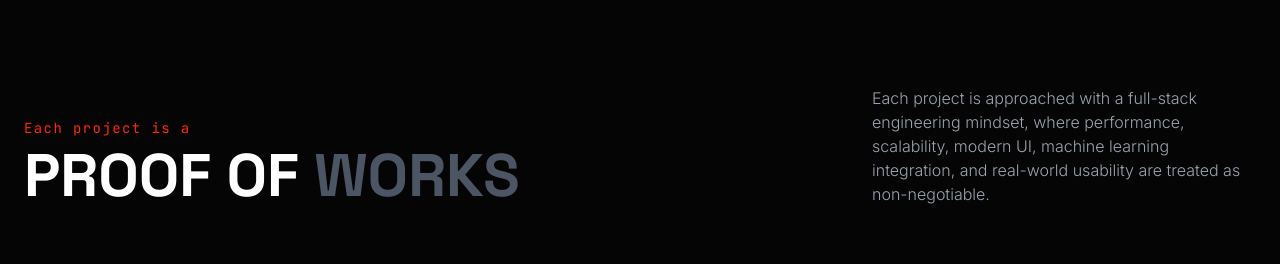
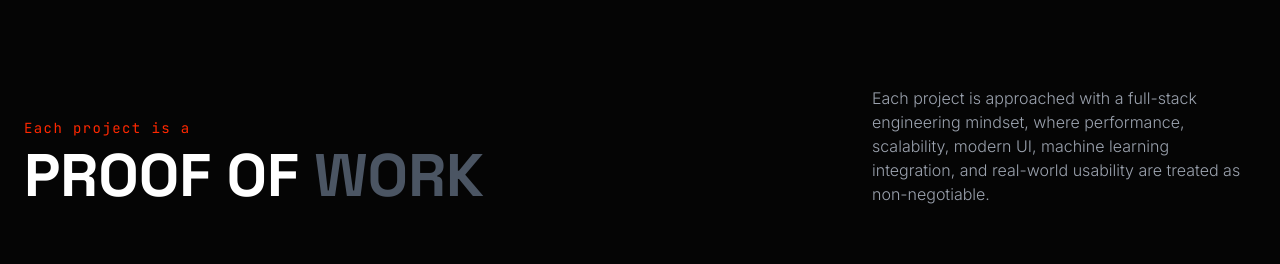
Before and after one commit to BadakalaYashwanth/portfolio, a Next.js app: page / in a window 1280 px wide. Shown: the part 1620-1884 px from the top of the page. Built offline with nearby package versions, Linux system fonts and the light colour scheme.

Commit message:
Feat: Add hover overlay for live project link on card

```diff
--- a/src/components/sections/Projects.tsx
+++ b/src/components/sections/Projects.tsx
@@ -53,7 +53,7 @@ export default function Projects() {
                     <div>
                         <span className="text-ferrari-red font-mono text-sm tracking-widest mb-2 block">Each project is a</span>
                         <h2 className="font-heading text-4xl md:text-6xl font-bold text-white uppercase">
-                            Proof of <span className="text-gray-600">Works</span>
+                            Proof of <span className="text-gray-600">Work</span>
                         </h2>
                     </div>
                     <p className="text-gray-400 max-w-sm mt-6 md:mt-0 font-light">
@@ -74,6 +74,7 @@ export default function Projects() {
                             {/* Project Visual */}
                             <div className={`md:col-span-7 relative aspect-[16/9] bg-gradient-to-br ${project.color} rounded-sm overflow-hidden border border-white/10 group-hover:border-ferrari-red/50 transition-colors duration-500`}>
                                 {(project as any).image ? (
+                                    <>
                                         <div className="absolute inset-0 p-4 flex items-center justify-center">
                                             <div className="relative w-full h-full shadow-2xl overflow-hidden rounded-sm bg-ferrari-black/50">
                                                 <Image
@@ -84,6 +85,17 @@ export default function Projects() {
                                                 />
                                             </div>
                                         </div>
+                                        {/* Hover Overlay */}
+                                        {(project as any).links?.demo && (
+                                            <Link
+                                                href={(project as any).links.demo}
+                                                target="_blank"
+                                                className="absolute bottom-0 left-0 right-0 py-2 bg-black/99 backdrop-blur-md border-t border-white/10 flex items-center justify-center gap-2 translate-y-full group-hover:translate-y-0 transition-transform duration-300 z-20 text-white font-mono text-sm uppercase tracking-widest hover:text-ferrari-red"
+                                            >
+                                                View Live Project <ArrowUpRight className="w-3 h-3" />
+                                            </Link>
+                                        )}
+                                    </>
                                 ) : (
                                     <div className="absolute inset-0 flex items-center justify-center">
                                         {/* Placeholder for actual screenshot */}
```
Lines whose indentation alone changed are shown as unchanged.
